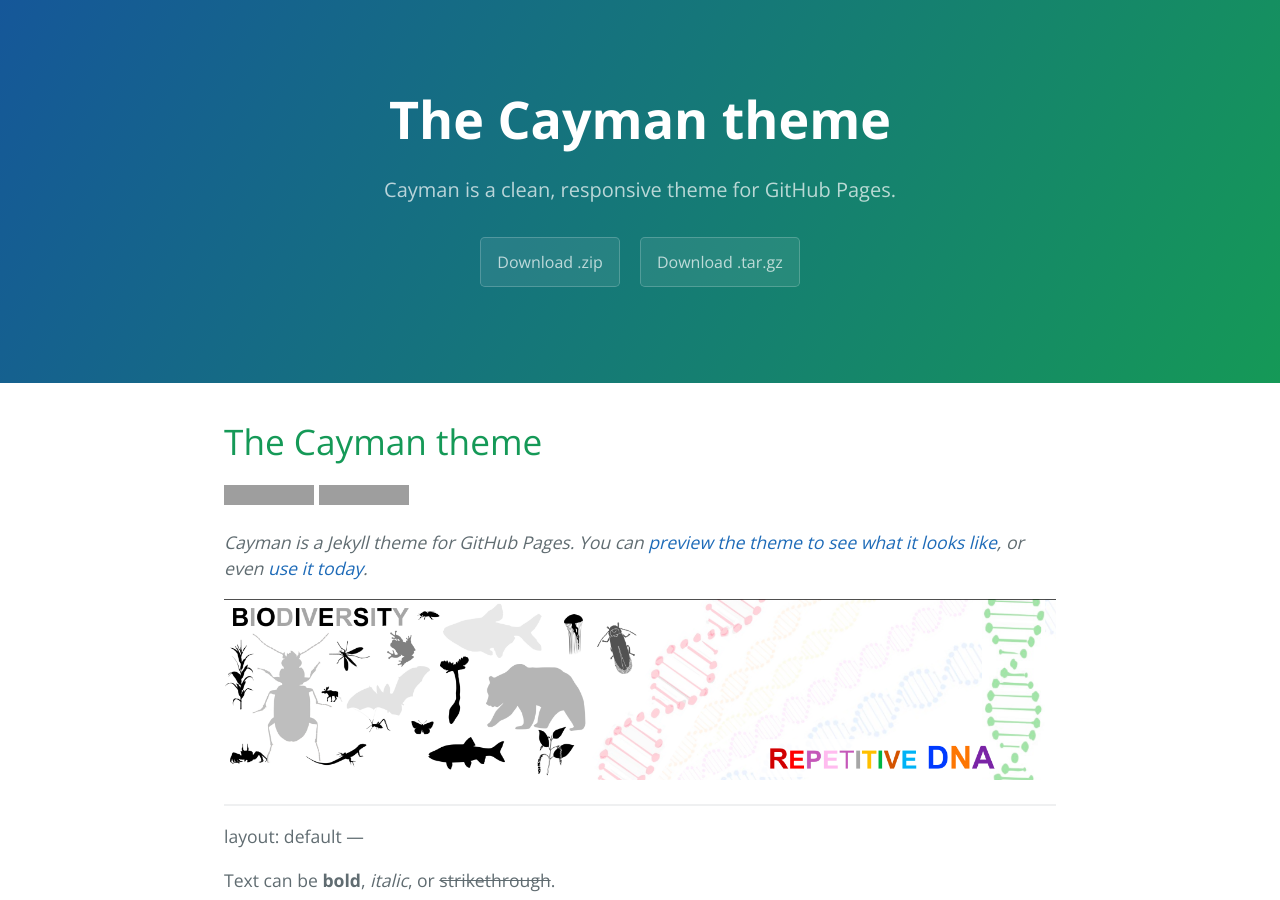
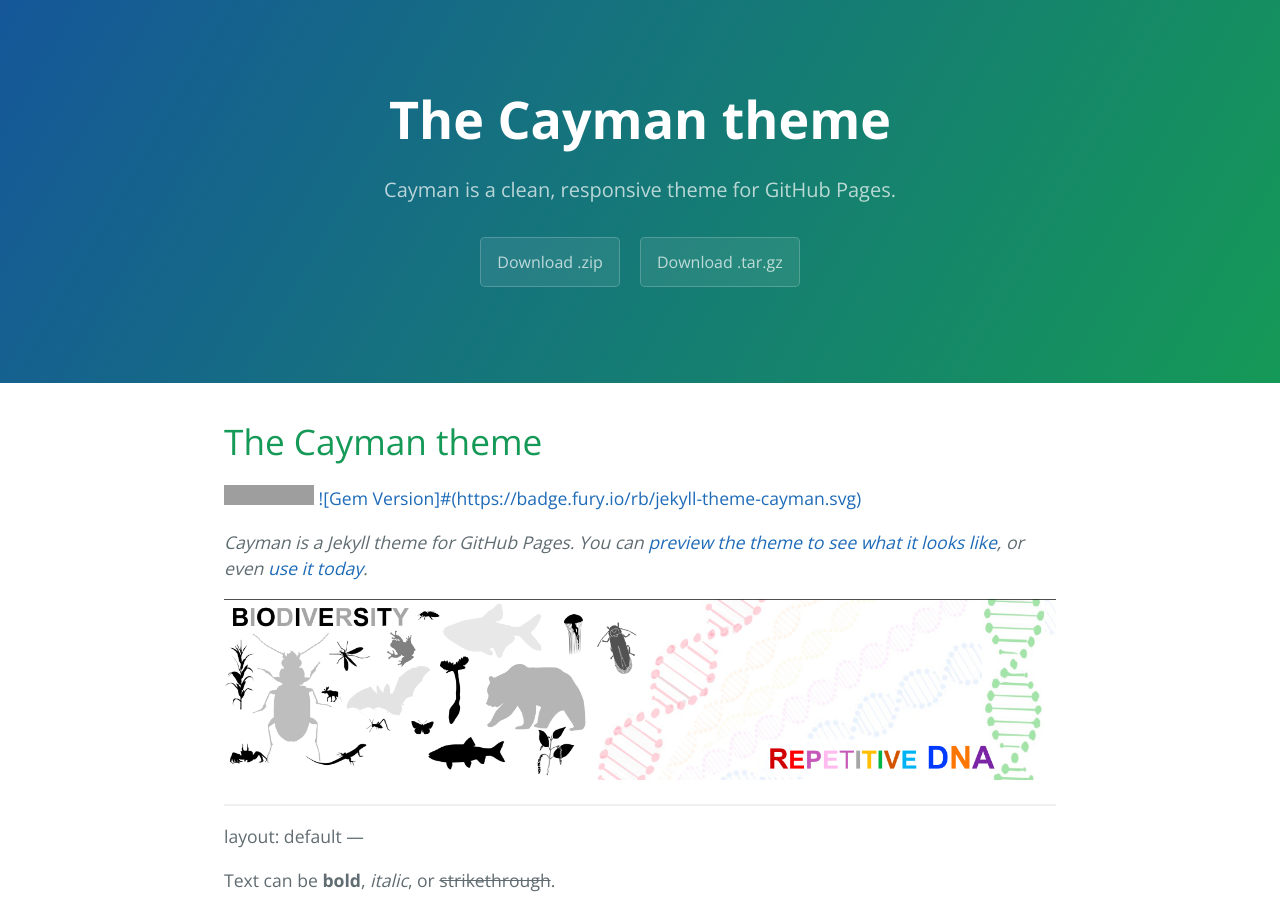
Before and after one commit to johnssproul/johnssproul.github.io, a Jekyll site: the page built from index.md, in a window 1280 px wide and 900 px high. Built offline with Jekyll 4.4.1, drawn with Linux system fonts in a browser that asks for light colours; our own code applies the rules of GitHub Pages for plain Markdown files; grey boxes are pictures that could not be loaded.

Commit message:
Update index.md

```diff
--- a/index.md
+++ b/index.md
@@ -1,6 +1,6 @@
 # The Cayman theme
 
-[![Build Status](https://travis-ci.org/pages-themes/cayman.svg?branch=master)](https://travis-ci.org/pages-themes/cayman) [![Gem Version](https://badge.fury.io/rb/jekyll-theme-cayman.svg)](https://badge.fury.io/rb/jekyll-theme-cayman)
+[![Build Status](https://travis-ci.org/pages-themes/cayman.svg?branch=master)](https://travis-ci.org/pages-themes/cayman) [![Gem Version]#(https://badge.fury.io/rb/jekyll-theme-cayman.svg)](https://badge.fury.io/rb/jekyll-theme-cayman)
 
 *Cayman is a Jekyll theme for GitHub Pages. You can [preview the theme to see what it looks like](http://pages-themes.github.io/cayman), or even [use it today](#usage).*
 
```
